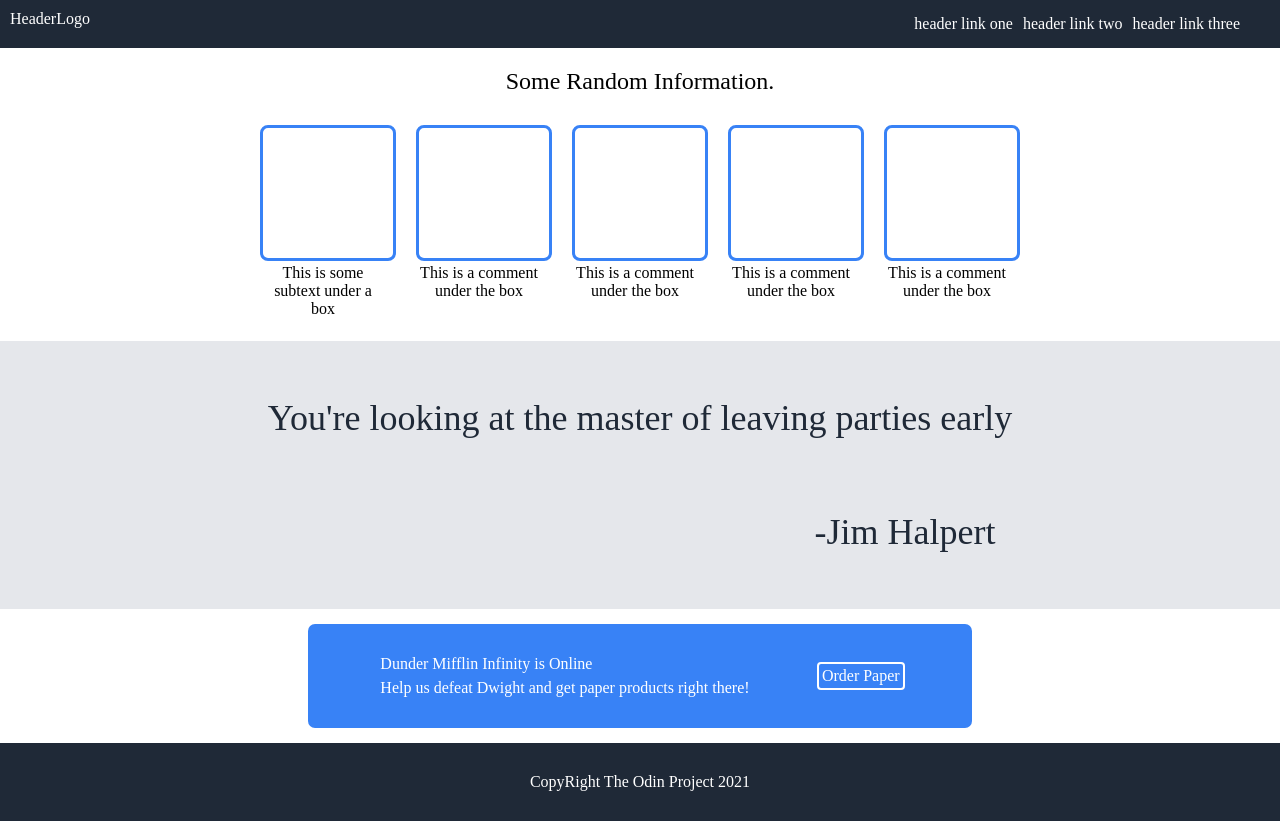
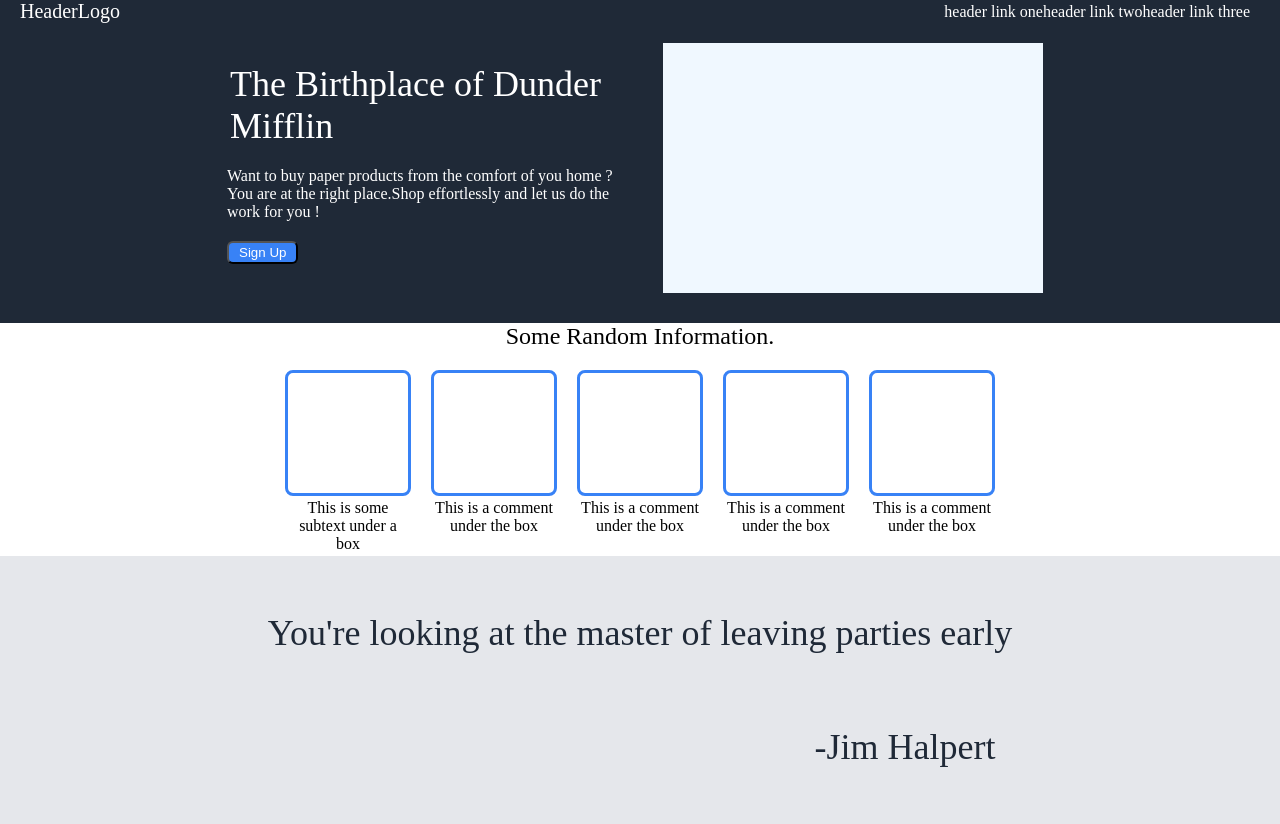
Before and after one commit to Collaboration95/OdinProjects, a plain HTML site: page LandingPage/index.html in a window 1280 px wide. Shown: the top 824 px of the page. Drawn offline with Linux system fonts and the light colour scheme.

Commit message:
Finished Basic

```diff
--- a/LandingPage/index.css
+++ b/LandingPage/index.css
@@ -13,7 +13,7 @@
     font-size:36px;
 
 
-  color:#1F2937
+  color:#1F2937 !important;
 }
 #author{
   margin-right:-530px;
@@ -58,9 +58,10 @@
     padding-top:30px;
     padding-bottom:30px;
     margin-top:10px;
-    margin-bottom:20px;
+
     margin-right:-8px;
     margin-left:-8px;
+    margin-bottom:-10px;
   }
   .DarkBackground{
     background-color:#1F2937;
@@ -83,12 +84,11 @@
     padding-right:30px;
   }
   #logocontent{
+    padding-left:20px;
+    font-size:20px;
     display:flex;
     flex-direction:row;
     justify-content:center
-  }
-  div{
-    padding:5px;
   }
 
 .invisibleContent{
@@ -125,3 +125,57 @@
     justify-content:center;
     padding-top:10px;
   }
+  #section2{
+    height:300px;
+    margin-right:-8px;
+    margin-left:-8px;
+
+  }
+  #column1{
+    display:flex;
+    flex-direction:column;
+    align-items:space-evenly;
+
+
+
+
+  }
+  #missing{
+    background-color:aliceblue;
+    width:350px;
+    height:250px;
+    text-align:center;
+   padding-left:30px;
+    margin-left:40px;
+
+  }
+
+    .DarkBackground{
+      background-color:#1F2937;
+    }
+  #titletext{
+    font-size: 36px;
+    color:white;
+    padding: 20px 3px 20px 3px;
+    max-width:390px;
+  }
+  #rowalign
+  {  display:flex;
+    flex-direction:row;
+    justify-content:center;
+    padding:20px 10px 20px 0px;
+
+  }
+  button{
+    background-color:#3882F6;
+    padding: 2px 10px 2px 10px;
+    border-radius:6px;
+    margin-top:20px;
+    color:white;
+
+  }
+  #filler{
+      max-width:390px;
+      word-wrap:break-word;
+      color:white;
+  }
--- a/LandingPage/index.html
+++ b/LandingPage/index.html
@@ -18,9 +18,17 @@
 
 
 </div>
-    <div id="section2">
+<div id="section2" class="DarkBackground">
+    <div id="rowalign">
+    <div id="column1">
+        <div id="titletext">The Birthplace of Dunder Mifflin</div>
+        <div id="filler">Want to buy paper products from the comfort of you home ? You are at the right place.Shop effortlessly and let us do the work for you !</div>
+      <div ><button>Sign Up</button></div>
+    </div>
+      <div id="missing"></div>
+      </div>
+  </div>
 
-    </div>
     <div id="section3">
         <div id="maintext">Some Random Information.</div>
         <div>
```
